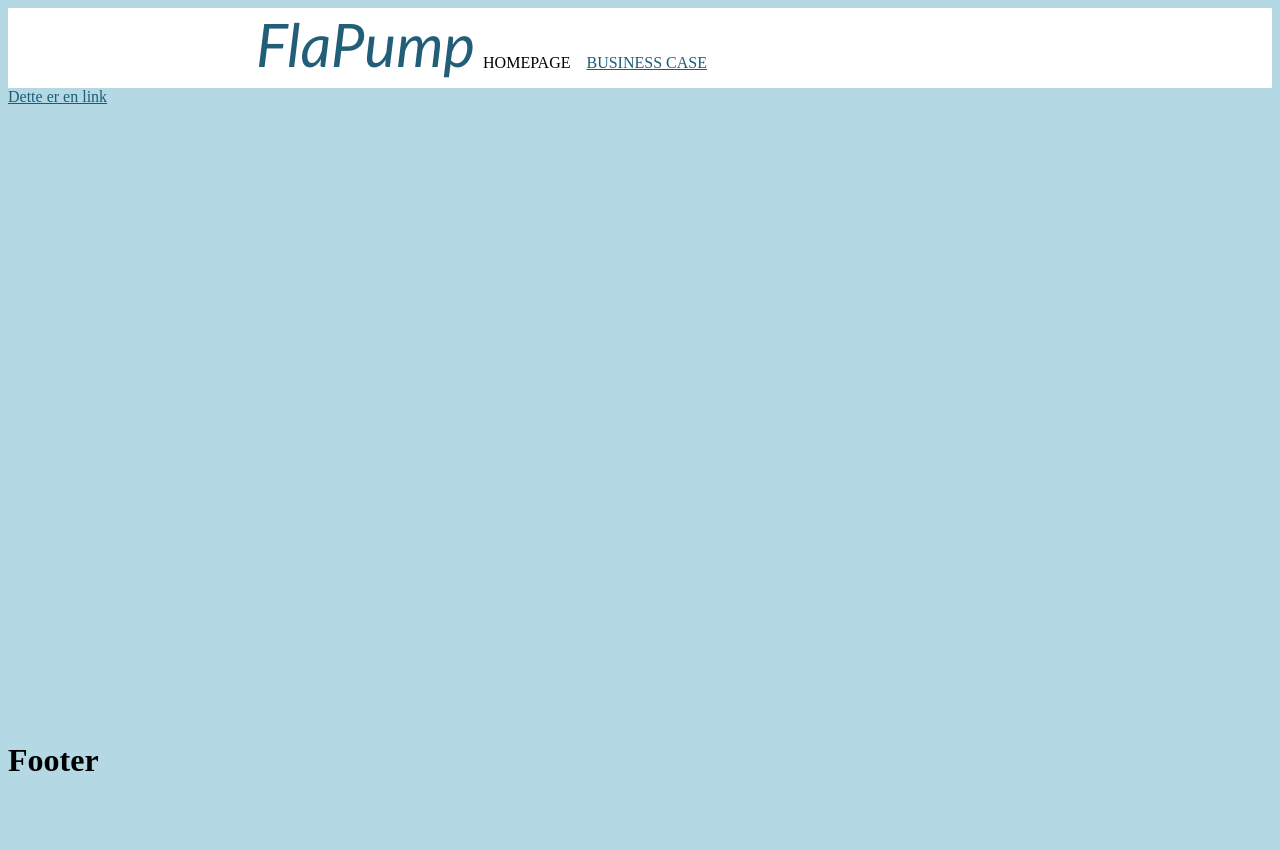
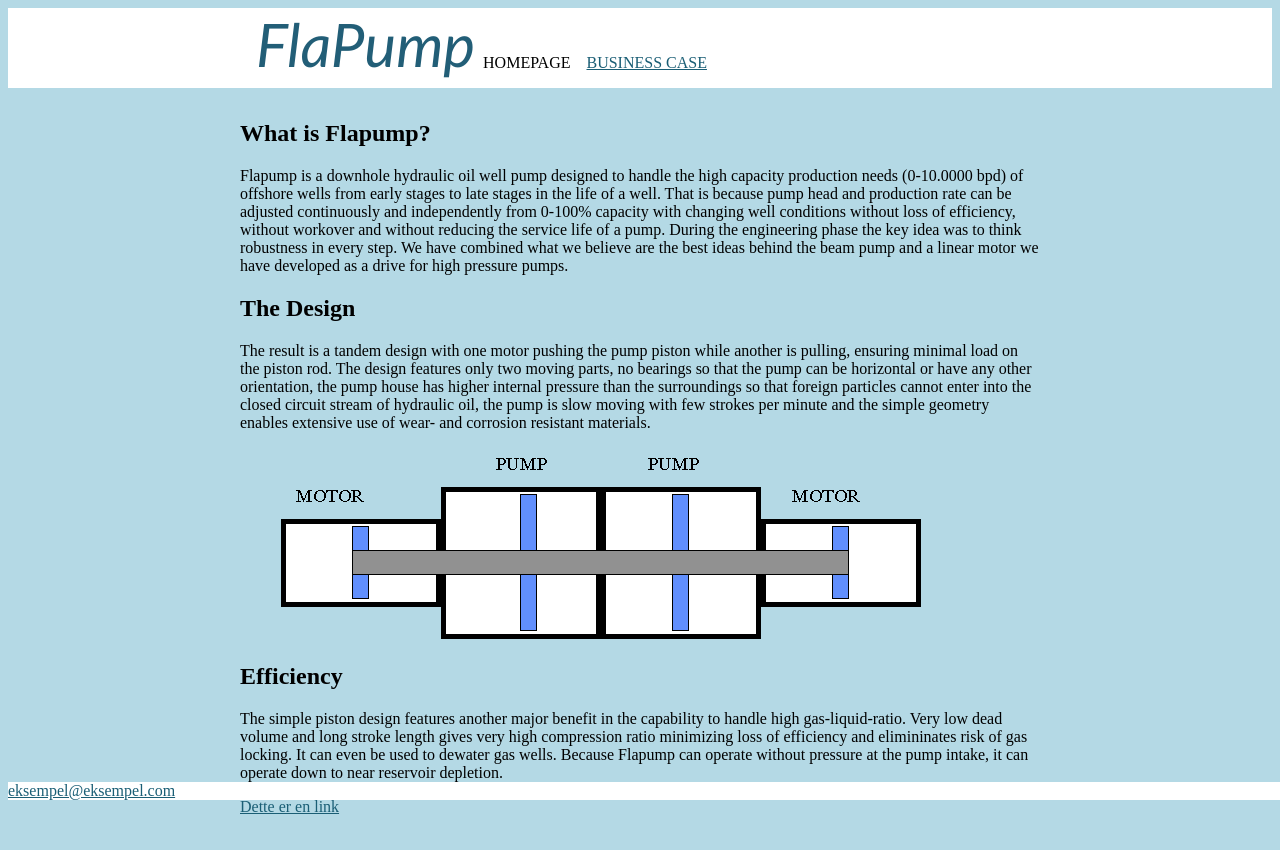
Before and after one commit to sisselfladby/website-project, a React (Create React App) app: page /home in a window 1280 px wide. Shown: the top 850 px of the page. Before the commit the page ends 800 px from the top, so only its background shows below. Built offline with nearby package versions, Linux system fonts and the light colour scheme.

Commit message:
Lagt inn innhold på hovedsiden

```diff
--- a/src/common/Footer/Footer.scss
+++ b/src/common/Footer/Footer.scss
@@ -2,4 +2,5 @@
     position: fixed;
     bottom: 0;
     width: 100%;
+    background-color: white;
 }
--- a/src/common/Footer/Footer.tsx
+++ b/src/common/Footer/Footer.tsx
@@ -1,14 +1,10 @@
 import React from 'react';
-import { useTranslation } from 'react-i18next';
 import './Footer.scss';
 
-const Footer = () => {
-    const { t } = useTranslation();
-    return (
-        <div className="footer">
-            <h1>{t('title.footer')}</h1>
-        </div>
-    );
-};
+const Footer = () =>  (
+    <footer className="footer">
+        <a href="/" className="link">eksempel@eksempel.com</a>
+    </footer>
+);
 
 export default Footer;
--- a/src/common/Header/Header.tsx
+++ b/src/common/Header/Header.tsx
@@ -8,7 +8,7 @@
 const Header = () => {
   const { t } = useTranslation();
   return (
-    <div className="header">
+    <header className="header">
       <Container className="header-content">
         <Logo/>
         <nav>
@@ -18,7 +18,7 @@
           </ul>
         </nav>
       </Container>
-    </div>
+    </header>
   );
 };
 
--- a/src/locales/en.json
+++ b/src/locales/en.json
@@ -1,5 +1,11 @@
 {
   "title.home": "HOMEPAGE",
   "title.business": "BUSINESS CASE",
-  "title.footer": "Footer"
+  "title.footer": "Footer",
+  "content1.title": "What is Flapump?",
+  "content1.homepage": "Flapump is a downhole hydraulic oil well pump designed to handle the high capacity production needs (0-10.0000 bpd) of offshore wells from early stages to late stages in the life of a well. That is because pump head and production rate can be adjusted continuously and independently from 0-100% capacity with changing well conditions without loss of efficiency, without workover and without reducing the service life of a pump. During the engineering phase the key idea was to think robustness in every step. We have combined what we believe are the best ideas behind the beam pump and a linear motor we have developed as a drive for high pressure pumps.",
+  "content2.title": "The Design",
+  "content2.homepage": "The result is a tandem design with one motor pushing the pump piston while another is pulling, ensuring minimal load on the piston rod. The design features only two moving parts, no bearings so that the pump can be horizontal or have any other orientation, the pump house has higher internal pressure than the surroundings so that foreign particles cannot enter into the closed circuit stream of hydraulic oil, the pump is slow moving with few strokes per minute and the simple geometry enables extensive use of wear- and corrosion resistant materials.",
+  "content3.title": "Efficiency",
+  "content3.homepage": "The simple piston design features another major benefit in the capability to handle high gas-liquid-ratio. Very low dead volume and long stroke length gives very high compression ratio minimizing loss of efficiency and elimininates risk of gas locking. It can even be used to dewater gas wells. Because Flapump can operate without pressure at the pump intake, it can operate down to near reservoir depletion."
 }
--- a/src/pages/Home.tsx
+++ b/src/pages/Home.tsx
@@ -1,10 +1,26 @@
 import React from 'react';
 import Page from "./Page";
+import {useTranslation} from "react-i18next";
+import illustration from "../design-illustration.gif";
 
-const Home: React.FunctionComponent = () => (
-    <Page>
-        <a className="link" href="lala">Dette er en link</a>
-    </Page>
-);
+const Home: React.FunctionComponent = () => {
+    const { t } = useTranslation();
+    return (
+        <Page>
+            <main>
+                <section>
+                <h2>{t('content1.title')}</h2>
+                <p>{t('content1.homepage')}</p>
+                <h2>{t('content2.title')}</h2>
+                <p>{t('content2.homepage')}</p>
+                <figure><img src={illustration} alt="Motor-Pump-Pump-Motor"/></figure>
+                <h2>{t('content3.title')}</h2>
+                <p>{t('content3.homepage')}</p>
+                <a className="link" href="lala">Dette er en link</a>
+                </section>
+            </main>
+        </Page>
+    );
+}
 
 export default Home;
--- /dev/null
+++ b/src/pages/Page.scss
@@ -0,0 +1,3 @@
+.page-content {
+  margin: 2rem 0 4rem 0;
+}
--- a/src/pages/Page.tsx
+++ b/src/pages/Page.tsx
@@ -1,11 +1,15 @@
 import React from 'react';
 import Header from '../common/Header/Header';
 import Footer from "../common/Footer/Footer";
+import Container from "../common/Container/Container";
+import './Page.scss';
 
 const Page: React.FunctionComponent = (props) => (
     <>
         <Header/>
-            {props.children}
+        <Container>
+            <div className="page-content">{props.children}</div>
+        </Container>
         <Footer/>
     </>
 );
```
Also changed, not shown: src/design-illustration.gif (added), src/logo.svg (deleted).
